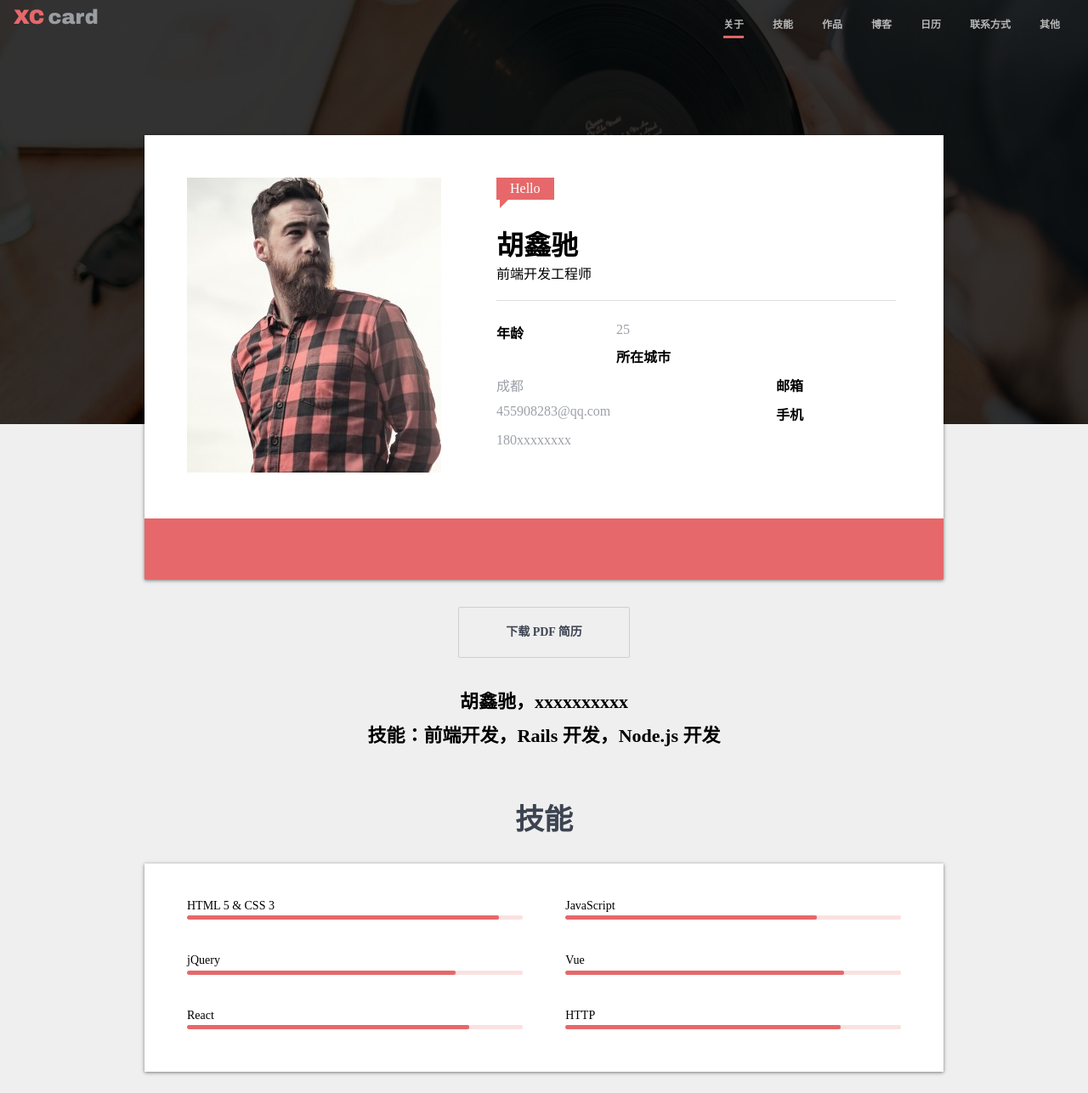
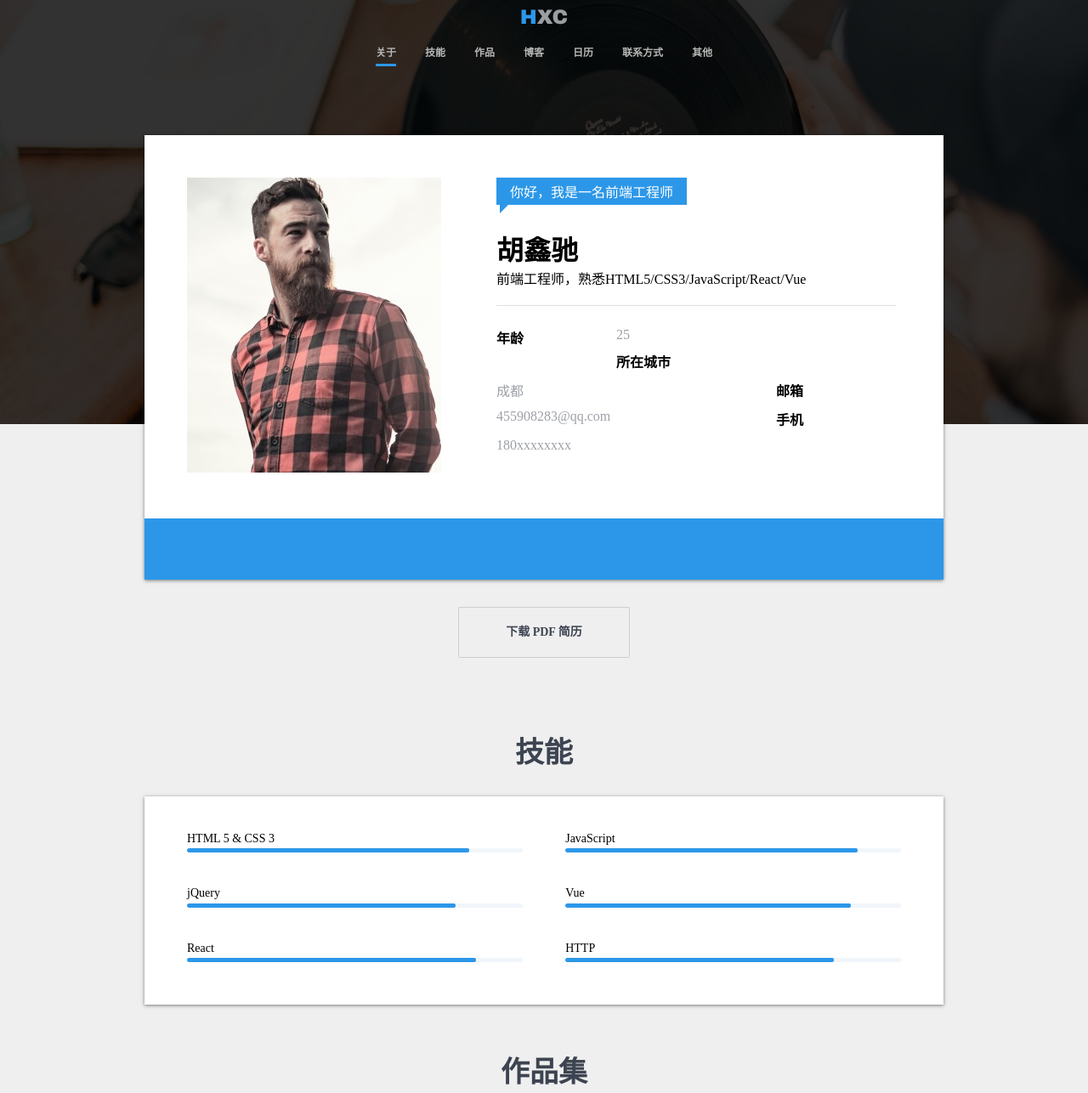
Before and after one commit to xinchi-H/resume, a website built with webpack: page src/index.html in a window 1280 px wide. Shown: the part 16-1302 px from the top of the page at 85% size. Built offline with nearby package versions, Linux system fonts and the light colour scheme; files that its build step writes are made by us from their sources; a script that the page names is missing.

Commit message:
细节调整

```diff
--- a/src/css/main.scss
+++ b/src/css/main.scss
@@ -18,7 +18,7 @@ hr{height: 0;border: none;border-top: 1px solid #dedede;}
 .topNavBar.sticky{background: white;z-index: 1;padding: 10px 0px;box-shadow: 0 0 12px rgba(0, 0, 0, 0.25);color: #3d4451;}
 .top{padding: 0px 16px;}
 .topNavBar .logo{padding: 3px 0px 4px 0px;font-family: 'Arial Black';font-size: 24px;float: left;}
-.topNavBar .logo .rs {color: #E6686A;margin-right: 4px;}
+.topNavBar .logo .rs {color: #2C97E8;margin-right: 4px;}
 .topNavBar .logo .card {color: #9A9DA2;}
 .topNavBar nav{float: right;padding-top: 7px;}
 .topNavBar nav>ul{margin: 0px;padding: 0px;}
@@ -34,8 +34,8 @@ hr{height: 0;border: none;border-top: 1px solid #dedede;}
 .banner{height: 515px;background-position: center center;background-size: cover;}
 .banner .mask{height: 515px;background: rgba(0,0,0,0.8);}
 .usercard{max-width: 940px;margin-left: auto;margin-right: auto;background-color: #fff;box-shadow: 0px 1px 4px 0px rgba(0,0,0,0.5);}
-.usercard .welcome{background-color: #e6686a;color: white;display: inline-block;padding: 4px 16px;position: relative;margin-bottom: 10px;}
-.usercard .welcome .triangle{display: block;border: 10px solid transparent;border-left-color: #e6686a;width: 0px;border-top-width: 0px;position: absolute;top: 100%;left: 4px;}
+.usercard .welcome{background-color: #2C97E8;color: white;display: inline-block;padding: 4px 16px;position: relative;margin-bottom: 10px;}
+.usercard .welcome .triangle{display: block;border: 10px solid transparent;border-left-color: #2C97E8;width: 0px;border-top-width: 0px;position: absolute;top: 100%;left: 4px;}
 .usercard .pictureAndText{padding: 50px 50px;}
 .usercard .text{margin-left: 65px;width: 470px;}
 .usercard .text h1{margin-top: 18px;}
@@ -44,7 +44,7 @@ hr{height: 0;border: none;border-top: 1px solid #dedede;}
 .usercard dl dd{float: left;}
 .usercard dl dt{width: 30%;padding: 5px  0px;font-weight: bold;}
 .usercard dl dd{width: 70%;padding: 5px  0px;color: #9da0a7;}
-.usercard > footer.media{background-color: #e6686a;text-align: center;}
+.usercard > footer.media{background-color: #2C97E8;text-align: center;}
 .usercard svg{width: 30px;height: 30px;fill: white;vertical-align: top;}
 .usercard>footer.media>a{display: inline-block;border-radius: 50%;line-height: 30px;padding: 5px;margin: 16px 60px;}
 .usercard>footer.media>a:hover{background-color: #cf5d5f;}
@@ -64,7 +64,7 @@ main>.selfintroduction{max-width: 940px;margin-left: auto;margin-right: auto;tex
     .message>h2{text-align: center;color: #3d4451;font-size: 34px;line-height: 1.2;font-weight: 600;}
 .skills h3{font-weight: normal;font-size: 14px;line-height: 1.1;padding-right: 40px;}
 .skills .progressBar{height: 5px;background: #fae1e1;border-radius: 2px;margin: 4px 0 40px;overflow: hidden;}
-.skills .progress{height: 100%;background: #e6686a;border-radius: 2px;transform: translateX(0);transition: all 1s;}
+.skills .progress{height: 100%;background: #2C97E8;border-radius: 2px;transform: translateX(0);transition: all 1s;}
 .skills.offset .progress{transform: translateX(-100%);}
 .skills > ol > li:nth-child(even){float: right;}
 .portfolio{text-align: center}
--- a/src/index.html
+++ b/src/index.html
@@ -15,7 +15,7 @@
   <div id="topNavBar" class="topNavBar">
     <div class="top clearfix">
       <a class="logo" href="#" alt="logo" style="float: left; ">
-        <span class="rs">XC</span><span class="card">card</span>
+        <span class="rs">H</span><span class="card">XC</span>
       </a>
       <nav class="menu">
         <ul class="clearfix">
@@ -53,11 +53,11 @@
         </div>
         <div class="text" style="float:left">
           <div class="profile">
-            <span class="welcome">Hello
+            <span class="welcome">你好，我是一名前端工程师
               <span class="triangle"></span>
             </span>
             <h1>胡鑫驰</h1>
-            <p>前端开发工程师</p>
+            <p class="selfintroduction">前端工程师，熟悉HTML5/CSS3/JavaScript/React/Vue</p>
             <hr>
             <dl>
               <dt>年龄</dt>
@@ -73,7 +73,7 @@
         </div>
       </div>
       <footer class="media">
-        <a href="#">
+        <a href="https://github.com/xinchi-H" target="_blank">
           <svg class="icon" aria-hidden="true">
             <use xlink:href="#icon-github"></use>
           </svg>
@@ -83,7 +83,7 @@
             <use xlink:href="#icon-10wechat"></use>
           </svg>
         </a>
-        <a href="#">
+        <a href="#"  target="_blank">
           <svg class="icon" aria-hidden="true">
             <use xlink:href="#icon-weibo"></use>
           </svg>
@@ -92,10 +92,6 @@
     </div>
     <p class="downloadResumeP">
       <a class="downloadResume" href="../test.pdf" target="_blank" download>下载 PDF 简历</a>
-    </p>
-    <p class="selfintroduction">
-      胡鑫驰，xxxxxxxxxx<br>
-      技能：前端开发，Rails 开发，Node.js 开发
     </p>
   </main>
   <section data-x id="siteSkills" class="skills">
@@ -106,7 +102,7 @@
           HTML 5 &amp; CSS 3
         </h3>
         <div class="progressBar">
-          <div class="progress" style="width: 93%"></div>
+          <div class="progress" style="width: 84%"></div>
         </div>
       </li>
       <li>
@@ -114,7 +110,7 @@
           JavaScript
         </h3>
         <div class="progressBar">
-          <div class="progress" style="width: 75%"></div>
+          <div class="progress" style="width: 87%"></div>
         </div>
       </li>
       <li>
@@ -130,7 +126,7 @@
           Vue
         </h3>
         <div class="progressBar">
-          <div class="progress" style="width: 83%"></div>
+          <div class="progress" style="width: 85%"></div>
         </div>
       </li>
       <li>
@@ -138,7 +134,7 @@
           React
         </h3>
         <div class="progressBar">
-          <div class="progress" style="width: 84%"></div>
+          <div class="progress" style="width: 86%"></div>
         </div>
       </li>
       <li>
@@ -146,7 +142,7 @@
           HTTP
         </h3>
         <div class="progressBar">
-          <div class="progress" style="width: 82%"></div>
+          <div class="progress" style="width: 80%"></div>
         </div>
       </li>
     </ol>
```
Also changed, not shown: src/JS/smoothly_navigation.js (+15 -15 lines), dist/JS/smoothly_navigation.js, src/css/main.css.
